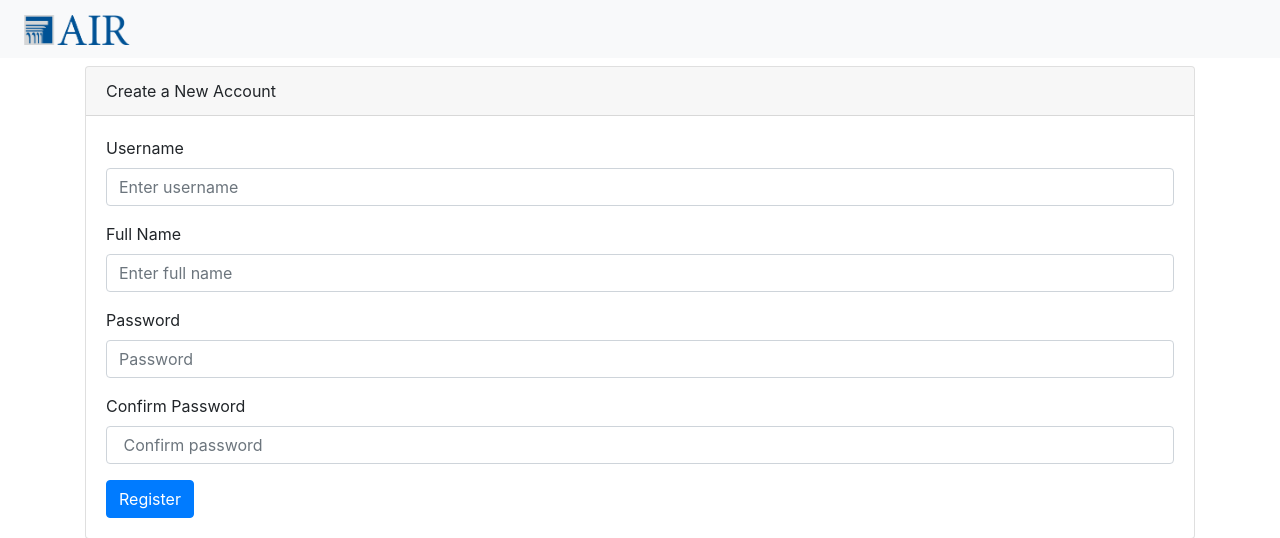
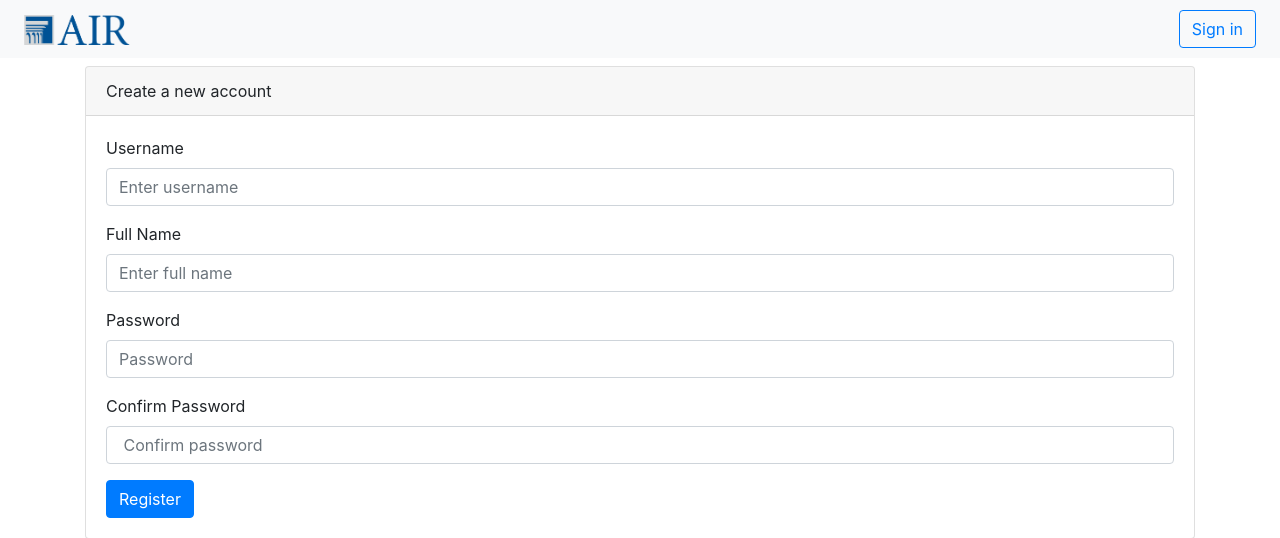
Before and after one commit to antonrudnev/promising_practices, a Flask app: page /auth/register in a window 1280 px wide. Shown: the top 538 px of the page. Run offline with Flask 2, Linux system fonts and the light colour scheme; some libraries are stand-ins or nearby versions.

Commit message:
Minor renaming

```diff
--- a/templates/auth/login.html
+++ b/templates/auth/login.html
@@ -6,7 +6,7 @@
     <form class="needs-validation" method="post" novalidate>
         <div class="card my-2">
             <div class="card-header">
-                Login to Promising Practices Data Operations
+                Sign in to Promising Practices Data Operations
             </div>
             <div class="card-body">
                 <div class="form-group">
@@ -24,7 +24,7 @@
                         Please provide a password.
                     </div>
                 </div>
-                <button type="submit" class="btn btn-primary">Log In</button>
+                <button type="submit" class="btn btn-primary">Sign in</button>
             </div>
         </div>
     </form>
--- a/templates/auth/register.html
+++ b/templates/auth/register.html
@@ -6,7 +6,7 @@
     <form class="needs-validation" method="post" novalidate>
         <div class="card my-2">
             <div class="card-header">
-                Create a New Account
+                Create a new account
             </div>
             <div class="card-body">
                 <div class="form-group">
--- a/templates/base.html
+++ b/templates/base.html
@@ -30,13 +30,16 @@
                 <div class="dropdown-menu" aria-labelledby="navbarDropdown">
                     <a class="dropdown-item" href="{{ url_for('admin.workflow') }}">Workflow</a>
                     <div class="dropdown-divider"></div>
-                    <a class="dropdown-item" href="{{ url_for('auth.logout') }}">Log Out</a>
+                    <a class="dropdown-item" href="{{ url_for('auth.logout') }}">Sign out</a>
                 </div>
             </div>
         </div>
-        {% elif url_for(request.endpoint) != url_for("auth.register") %}
+        {% elif url_for(request.endpoint) == url_for("auth.login") %}
             <div class="navbar-nav mr-auto"></div>
             <a class="btn btn-outline-primary mr-2" href="{{ url_for('auth.register') }}">Register</a>
+        {% elif url_for(request.endpoint) == url_for("auth.register") %}
+            <div class="navbar-nav mr-auto"></div>
+            <a class="btn btn-outline-primary mr-2" href="{{ url_for('auth.login') }}">Sign in</a>
         {% endif %}
     </nav>
     {% for message in get_flashed_messages() %}
```
